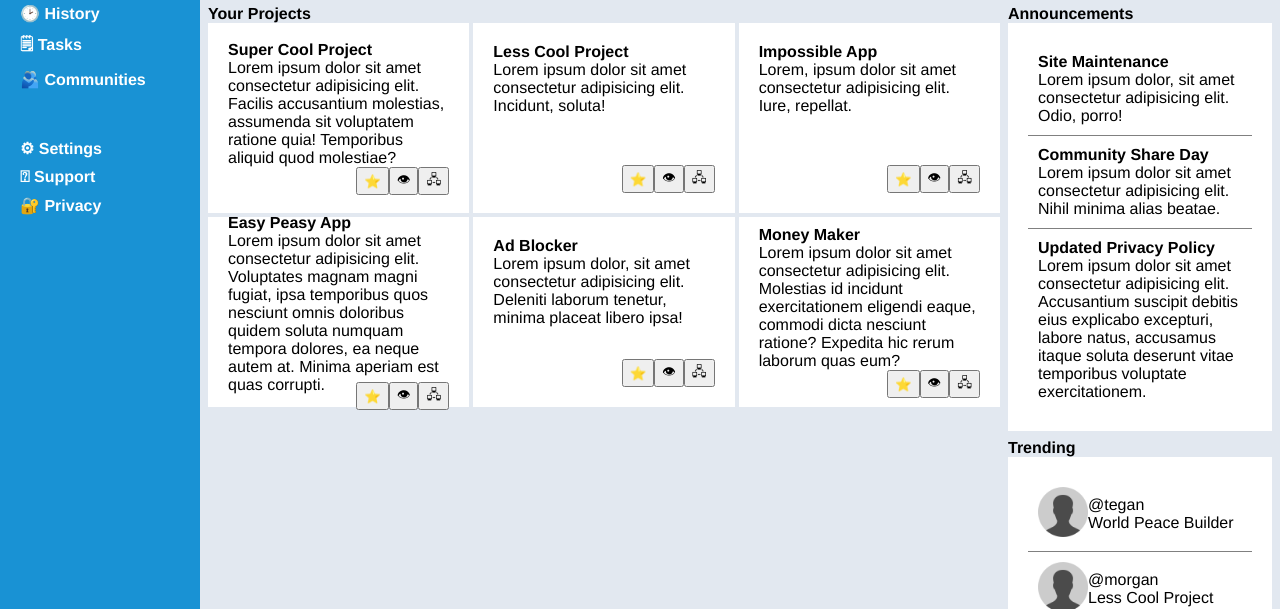
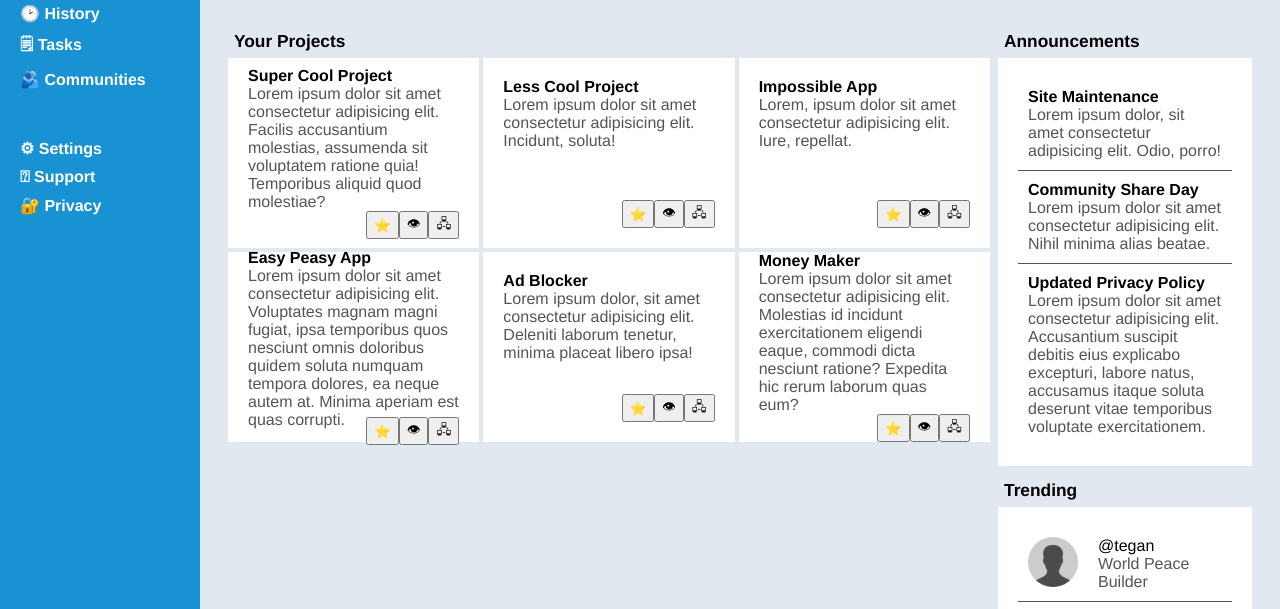
Before and after one commit to natecramer/odin-dashboard, a plain HTML site: page index.html in a window 1280 px wide. Shown: the part 183-792 px from the top of the page. Drawn offline with Linux system fonts and the light colour scheme.

Commit message:
Add font colors

```diff
--- a/style.css
+++ b/style.css
@@ -155,7 +155,12 @@ input[type="text"]:focus {
     grid-template-columns: 3fr 1fr;
     grid-template-rows: 1fr 1fr;
     gap: 8px;
-    padding: 8px;
+    padding: 28px;
+}
+
+.content-title {
+    padding: 6px;
+    font-size: 13pt;
 }
 
 .projects {
@@ -203,6 +208,7 @@ input[type="text"]:focus {
     flex-direction: column;
     justify-content: flex-start;
     height: 100%;
+    color: #555;
 }
 
 .project-card-buttons {
@@ -222,7 +228,7 @@ input[type="text"]:focus {
 
 .announcement-card,
 .trending-card {
-    border-bottom: 1px solid grey;
+    border-bottom: 1px solid #555;
     padding: 10px;
 }
 
@@ -235,6 +241,10 @@ input[type="text"]:focus {
     font-weight: bold;
 }
 
+.announcement-text {
+    color: #555;
+}
+
 .trending-card {
     display: flex;
     align-items: center;
@@ -244,3 +254,11 @@ input[type="text"]:focus {
 .profile-pic-sm {
     width: 50px;
 }
+
+.trending-right {
+    padding-left: 20px;
+}
+
+.trending-project {
+    color: #555;
+}
```
